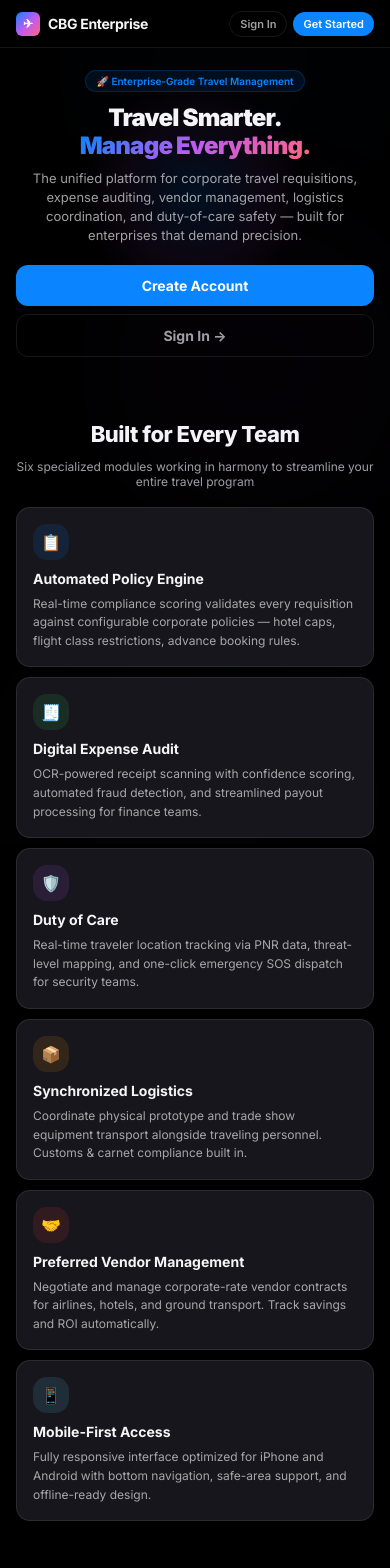
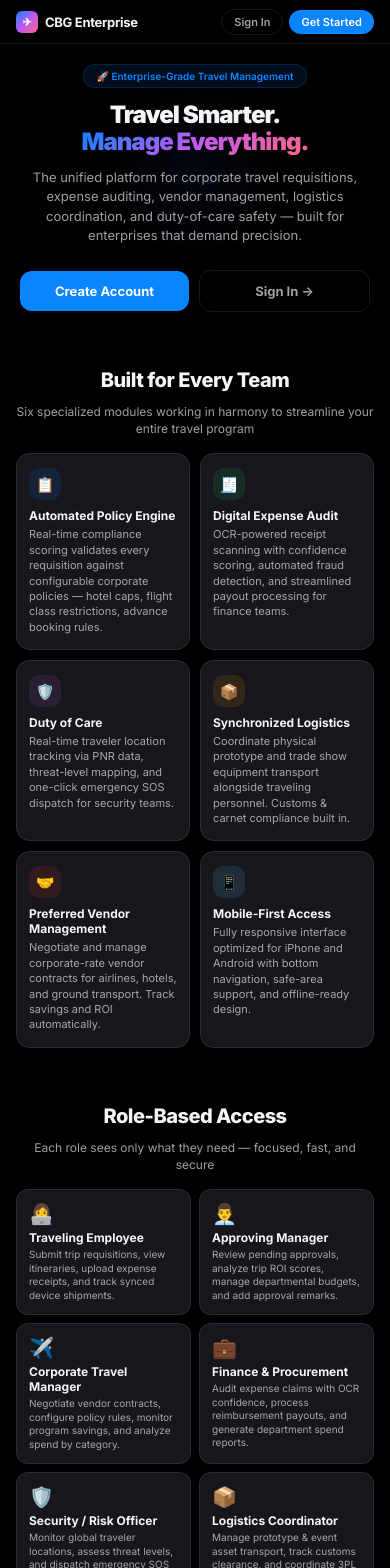
Before and after one commit to AnkushDhar3198/WorkForceTravelAndLogisticsManagement, an Angular app in the folder frontend/: page / in a window 390 px wide. Shown: the top 1568 px of the page. Built offline with nearby package versions, Linux system fonts and the light colour scheme.

Commit message:
fix: Clean up landing page phone view - hide ambient glow, 2-col feature/role grids, side-by-side hero CTAs, tighter nav, 2-col footer, cleaner spacing throughout

```diff
--- a/frontend/src/styles.css
+++ b/frontend/src/styles.css
@@ -1541,19 +1541,29 @@ body.force-mobile {
 
   /* === LANDING PAGE === */
 
-  /* Nav Bar */
+  /* Hide ambient glow on mobile for a clean, crisp background */
+  .ambient-glow-wrap {
+    display: none;
+  }
+
+  /* Landing page container */
+  .landing-page {
+    padding: 0;
+  }
+
+  /* Nav Bar — minimal and tight */
   .landing-nav {
     position: fixed; top: 0; left: 0; right: 0;
-    padding: 10px 16px;
-    height: auto; min-height: 48px;
+    padding: 8px 16px;
+    height: 44px;
     display: flex; align-items: center; justify-content: space-between;
     width: 100%; z-index: 200;
   }
   .landing-nav-logo {
-    font-size: 14px; gap: 8px;
+    font-size: 13px; gap: 7px;
   }
   .landing-nav-logo .logo-icon {
-    width: 24px; height: 24px; font-size: 12px; border-radius: 6px;
+    width: 22px; height: 22px; font-size: 11px; border-radius: 6px;
   }
   .landing-nav-links {
     display: none !important;
@@ -1562,90 +1572,96 @@ body.force-mobile {
     display: flex; align-items: center; gap: 6px;
   }
   .landing-nav-actions .btn {
-    padding: 5px 10px; font-size: 11px;
+    padding: 5px 12px; font-size: 11px;
   }
   .landing-nav-actions .btn-lg {
-    padding: 5px 10px; font-size: 11px; border-radius: 100px;
-  }
-
-  /* Hero Section */
+    padding: 5px 12px; font-size: 11px; border-radius: 100px;
+  }
+
+  /* Hero Section — clean and breathable */
   .landing-hero {
-    padding: 70px 16px 32px; text-align: center;
+    padding: 64px 20px 28px; text-align: center;
   }
   .landing-hero::before {
-    width: 250px; height: 250px;
+    width: 200px; height: 200px; opacity: 0.5;
   }
   .hero-badge {
-    font-size: 10px; padding: 4px 10px; margin-bottom: 12px;
+    font-size: 10px; padding: 5px 12px; margin-bottom: 14px;
+    border-radius: 100px;
   }
   .hero-title {
-    font-size: 26px; letter-spacing: -0.8px; line-height: 1.15; margin-bottom: 10px;
+    font-size: 28px; letter-spacing: -1px; line-height: 1.12;
+    margin-bottom: 12px;
   }
   .hero-subtitle {
-    font-size: 13px; line-height: 1.45; margin-bottom: 20px;
-    max-width: 100%;
+    font-size: 13px; line-height: 1.5; margin-bottom: 24px;
+    max-width: 100%; padding: 0 4px;
+    color: var(--text-secondary);
   }
   .hero-actions {
-    flex-direction: column; gap: 8px; width: 100%;
+    flex-direction: row; gap: 10px; width: 100%;
+    justify-content: center;
   }
   .hero-actions .btn {
-    width: 100%; justify-content: center;
+    flex: 1; justify-content: center; max-width: 180px;
   }
   .hero-actions .btn-lg {
-    padding: 12px 20px; font-size: 14px; border-radius: 12px;
-  }
-
-  /* Features Grid */
+    padding: 12px 16px; font-size: 13px; border-radius: 12px;
+  }
+
+  /* Features Grid — compact 2-column layout */
   .landing-features {
-    padding: 32px 16px;
+    padding: 28px 16px;
   }
   .section-label {
-    margin-bottom: 18px;
+    margin-bottom: 16px;
   }
   .section-label h2 {
-    font-size: 22px; letter-spacing: -0.5px;
+    font-size: 20px; letter-spacing: -0.5px;
   }
   .section-label p {
-    font-size: 12px;
+    font-size: 12px; line-height: 1.4;
   }
   .features-grid {
-    grid-template-columns: 1fr; gap: 10px;
+    grid-template-columns: repeat(2, 1fr); gap: 10px;
   }
   .feature-card {
-    padding: 16px; border-radius: 14px;
+    padding: 14px 12px; border-radius: 14px;
   }
   .feature-card:hover {
     transform: none;
   }
   .feature-icon {
-    width: 36px; height: 36px; font-size: 16px; margin-bottom: 10px;
-  }
-  .feature-card h3 { font-size: 14px; }
-  .feature-card p { font-size: 12px; }
-
-  /* Roles Grid */
-  .landing-roles { padding: 32px 16px; }
+    width: 32px; height: 32px; font-size: 15px; margin-bottom: 8px;
+    border-radius: 10px;
+  }
+  .feature-card h3 { font-size: 12px; margin-bottom: 4px; }
+  .feature-card p { font-size: 11px; line-height: 1.4; }
+
+  /* Roles Grid — compact 2-column */
+  .landing-roles { padding: 28px 16px; }
   .roles-grid {
-    grid-template-columns: 1fr; gap: 8px;
+    grid-template-columns: repeat(2, 1fr); gap: 8px;
   }
   .role-showcase-card {
-    padding: 14px; border-radius: 12px;
+    padding: 12px; border-radius: 12px;
   }
   .role-showcase-card:hover { transform: none; }
-  .role-showcase-card .role-emoji { font-size: 22px; margin-bottom: 6px; }
-  .role-showcase-card h4 { font-size: 13px; }
-  .role-showcase-card p { font-size: 11px; }
-
-  /* Footer */
-  .landing-footer { padding: 24px 16px 20px; }
+  .role-showcase-card .role-emoji { font-size: 20px; margin-bottom: 4px; }
+  .role-showcase-card h4 { font-size: 12px; margin-bottom: 3px; }
+  .role-showcase-card p { font-size: 10px; line-height: 1.35; }
+
+  /* Footer — tight and clean */
+  .landing-footer { padding: 24px 16px 16px; }
   .footer-grid {
-    grid-template-columns: 1fr; gap: 16px;
-  }
+    grid-template-columns: 1fr 1fr; gap: 16px;
+  }
+  .footer-brand { grid-column: 1 / -1; }
   .footer-brand p { max-width: 100%; font-size: 12px; }
-  .footer-brand h3 { font-size: 16px; }
-  .footer-col h4 { font-size: 10px; }
-  .footer-col a { font-size: 12px; margin-bottom: 6px; }
-  .footer-bottom { font-size: 10px; }
+  .footer-brand h3 { font-size: 15px; }
+  .footer-col h4 { font-size: 9px; margin-bottom: 8px; }
+  .footer-col a { font-size: 11px; margin-bottom: 5px; }
+  .footer-bottom { font-size: 10px; padding-top: 16px; }
 
   /* === AUTH PAGES (Login / Signup) === */
   .auth-page {
@@ -1994,11 +2010,6 @@ body.force-mobile {
   .notification-body h4 { font-size: 12px; }
   .notification-body p { font-size: 11px; }
 
-  /* === AMBIENT GLOW (reduce on mobile for perf) === */
-  .ambient-orb { opacity: 0.15; }
-  .ambient-orb-1 { width: 200px; height: 200px; }
-  .ambient-orb-2 { width: 220px; height: 220px; }
-  .ambient-orb-3 { width: 200px; height: 200px; }
 }
 
 /* ---- Extra Small Phones (≤ 400px) ---- */
```
